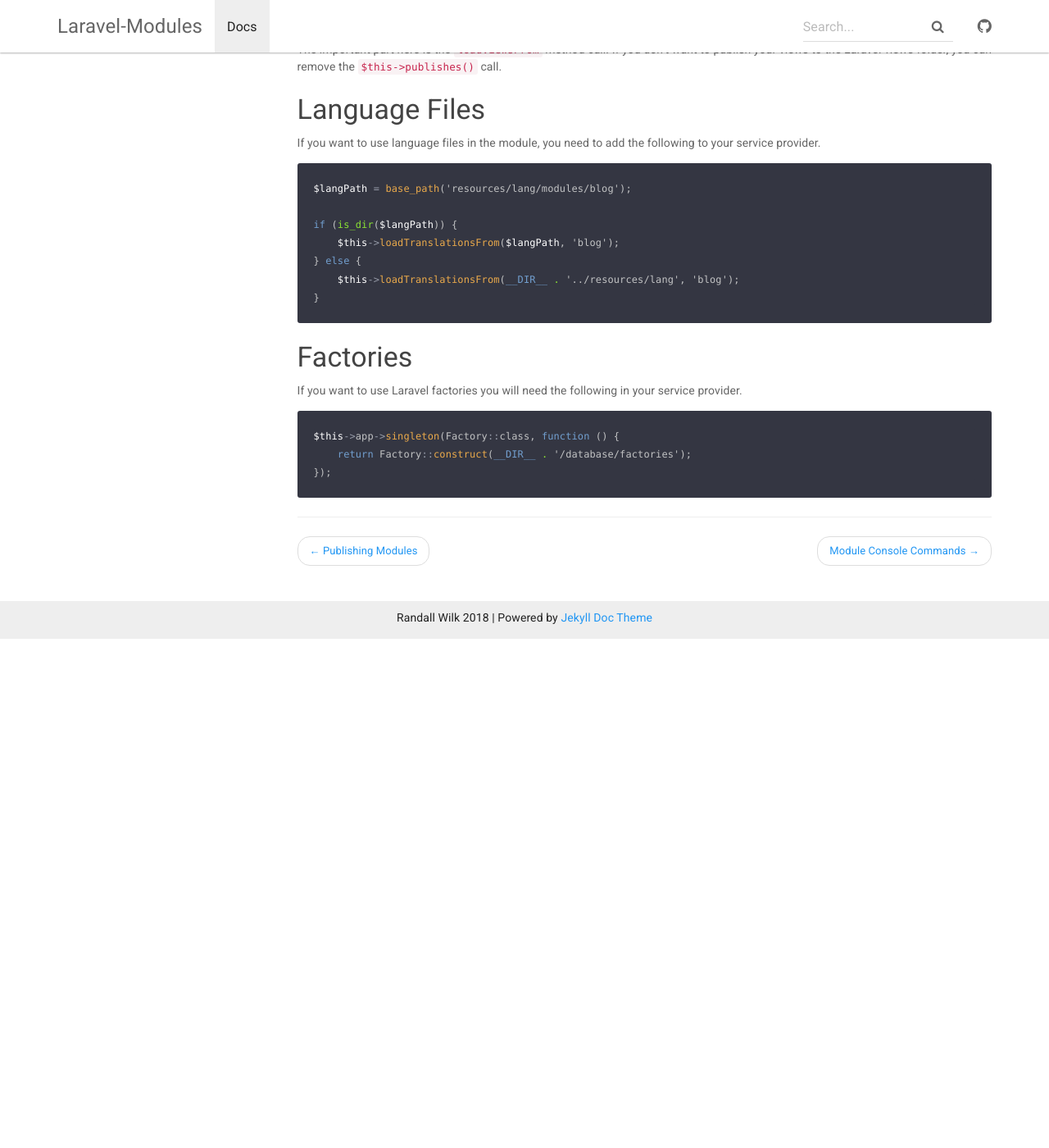
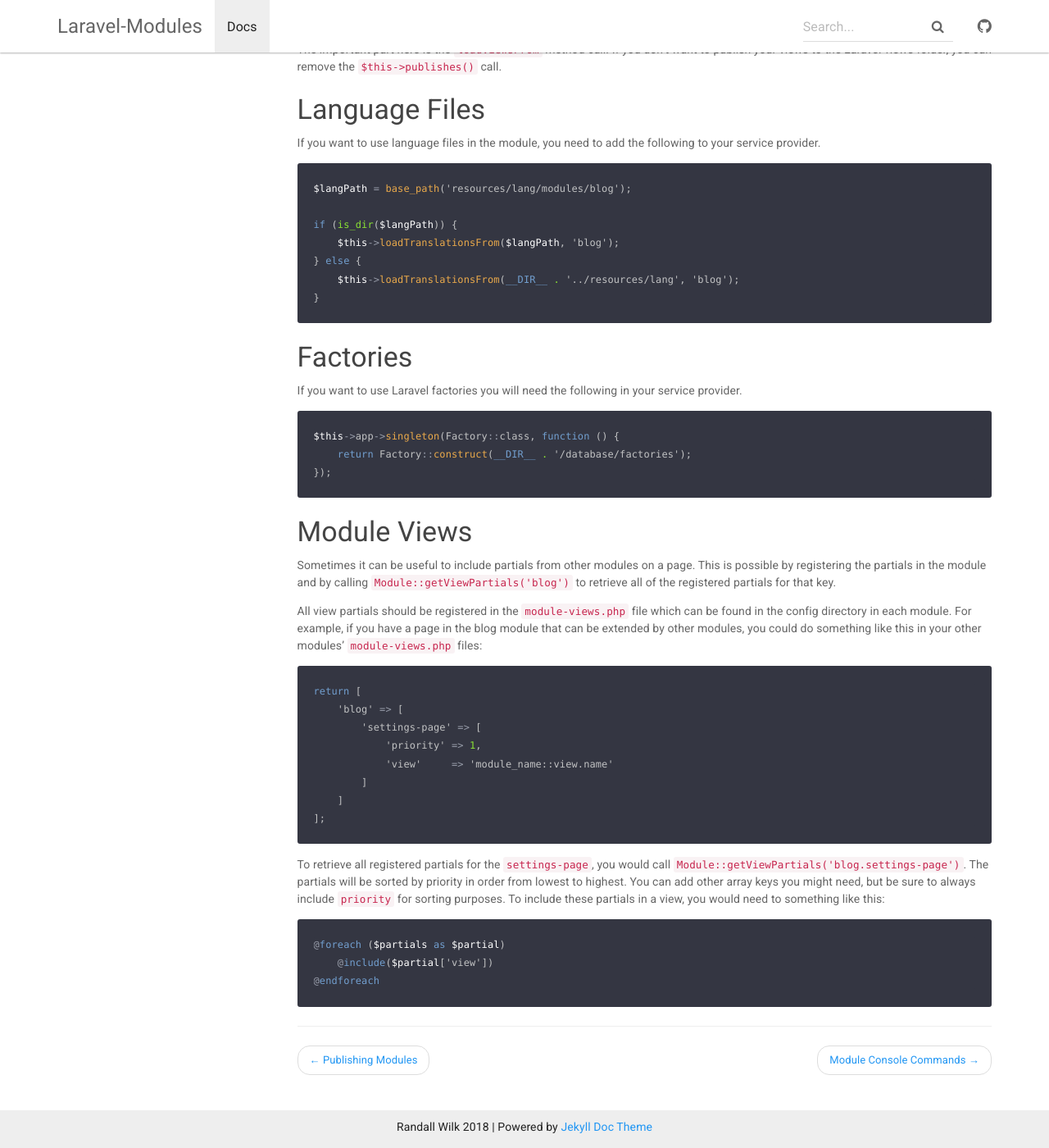
Before and after one commit to rawilk/laravel-modules, a Jekyll site: the page built from _docs/advanced_usage/module-resources.md, in a window 1280 px wide and 1400 px high, scrolled down 1192 px. Shown: the whole window at 82% size. Built offline with Jekyll 4.4.1, drawn with Linux system fonts in a browser that asks for light colours; nearby versions of some CDN libraries; before the commit the page ends 1971 px from its top, so only the background shows below that.

Commit message:
Add docs for new facade method

````diff
--- a/_docs/advanced_usage/module-resources.md
+++ b/_docs/advanced_usage/module-resources.md
@@ -88,3 +88,35 @@ $this->app->singleton(Factory::class, function () {
     return Factory::construct(__DIR__ . '/database/factories');
 });
 ```
+
+### Module Views
+
+Sometimes it can be useful to include partials from other modules on a page. This is possible by registering the
+partials in the module and by calling `Module::getViewPartials('blog')` to retrieve all of the registered
+partials for that key.
+
+All view partials should be registered in the `module-views.php` file which can be found in the config directory
+in each module. For example, if you have a page in the blog module that can be extended by other modules, you
+could do something like this in your other modules' `module-views.php` files:
+
+```php?start_inline=true
+return [
+    'blog' => [
+        'settings-page' => [
+            'priority' => 1,
+            'view'     => 'module_name::view.name'
+        ]
+    ]
+];
+```
+
+To retrieve all registered partials for the `settings-page`, you would call `Module::getViewPartials('blog.settings-page')`.
+The partials will be sorted by priority in order from lowest to highest. You can add other array keys you might need,
+but be sure to always include `priority` for sorting purposes. To include these partials in a view, you would need
+to something like this:
+
+```php?start_inline=true
+@foreach ($partials as $partial)
+    @include($partial['view'])
+@endforeach
+```
````
